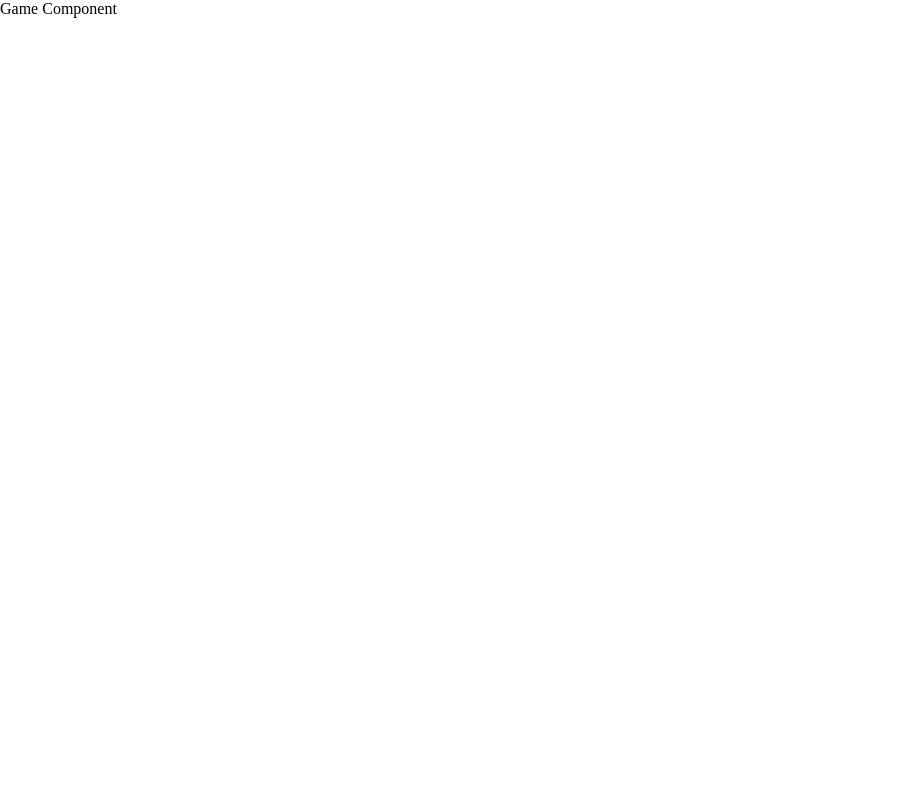
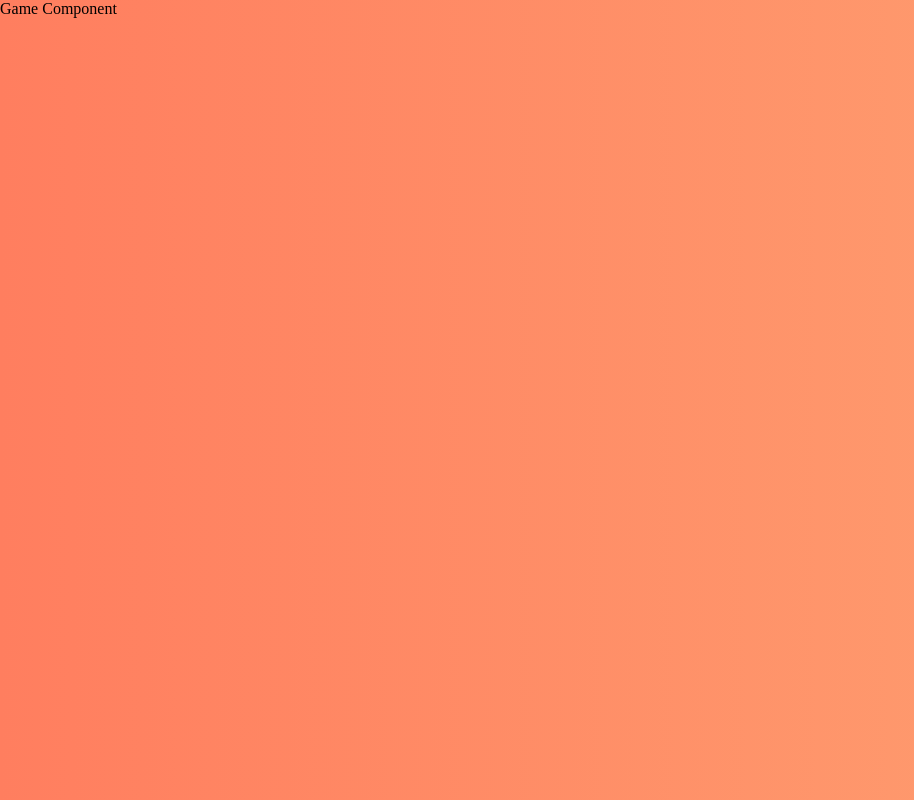
Before and after one commit to matthew-hajec/gamified-portfolio, a React (Vite) app: page / in a window 1280 px wide. Shown: the whole page, without its empty margins (0-914 px from the left). Built offline with nearby package versions, Linux system fonts and the light colour scheme.

Commit message:
adjust GameView scroller height

```diff
--- a/src/components/Game.tsx
+++ b/src/components/Game.tsx
@@ -1,3 +1,3 @@
 export default function Game() {
-    return <div style={{ width: "150vw", height: "100%" }}>Game Component</div>;
+    return <div style={{ width: "150vw", height: "100%", background: "linear-gradient(to right, #ff7e5f, #feb47b)" }}>Game Component</div>;
 }
--- a/src/components/GameView.module.css
+++ b/src/components/GameView.module.css
@@ -7,5 +7,5 @@
 .scroller {
     /* Expand to child content width so offsetWidth matches <Game /> width */
     width: max-content;
-    height: max-content;
+    height: 100%;
 }
```
